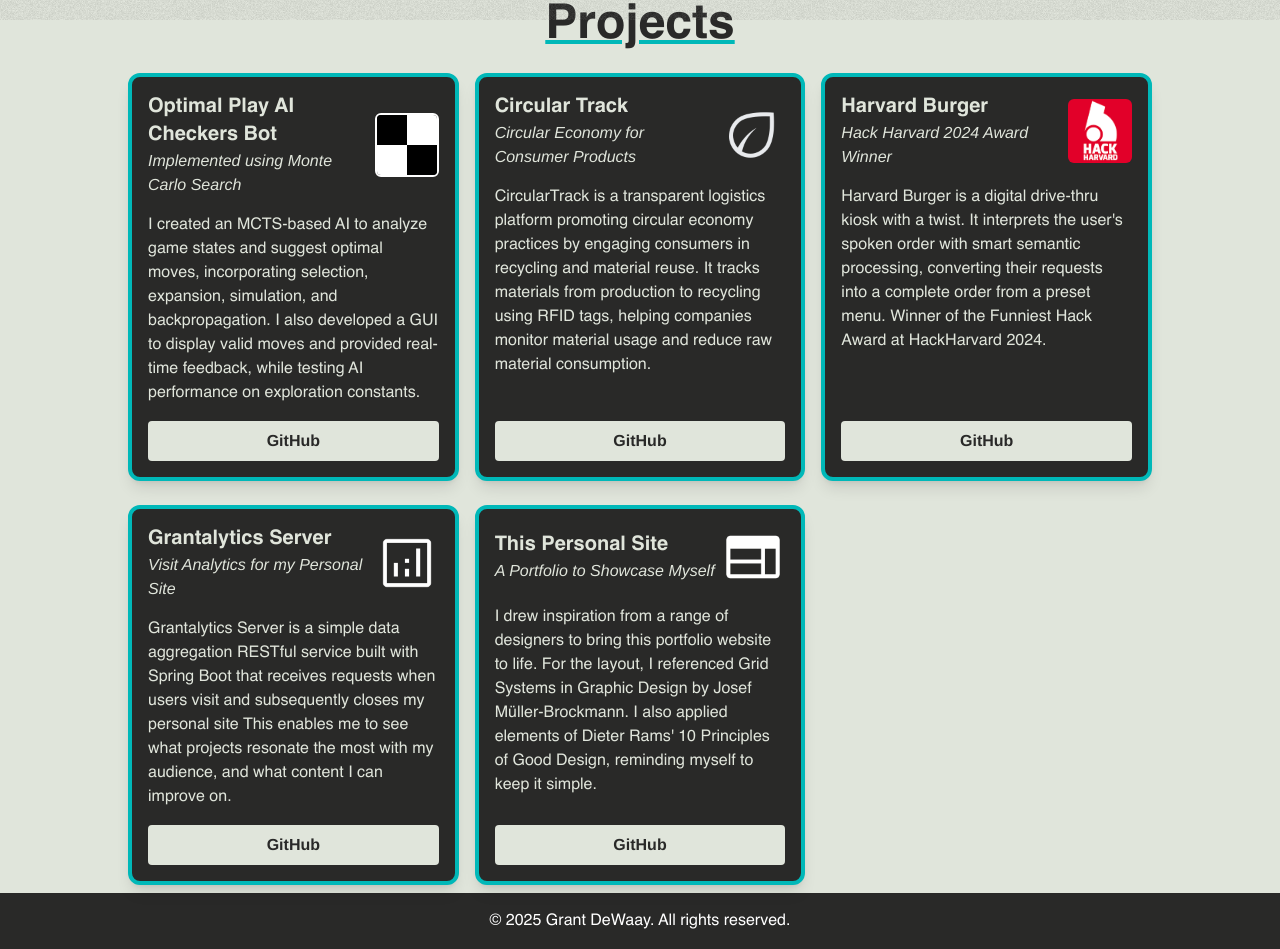
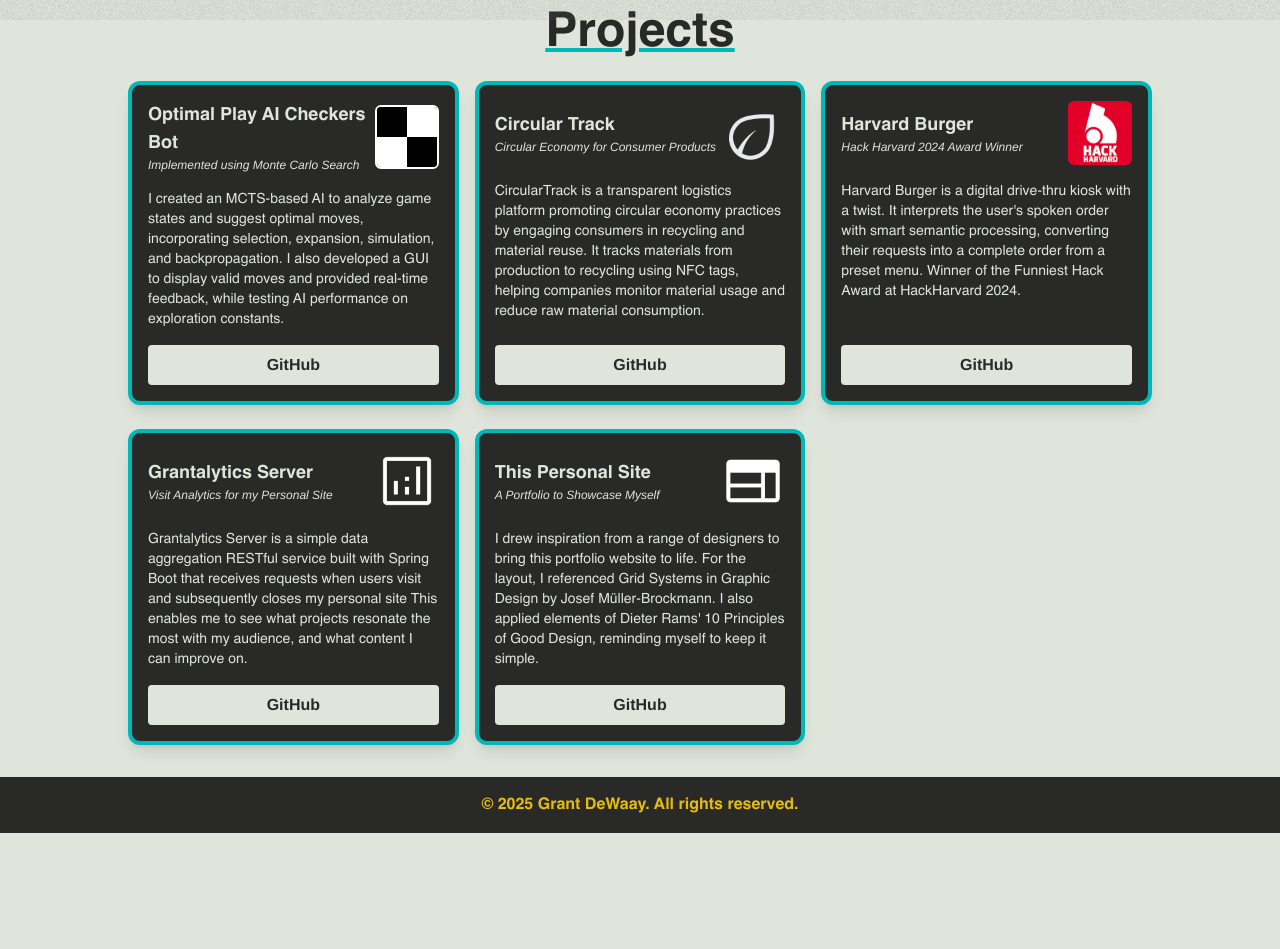
Before and after one commit to GrantDeWaay/personal-site, a React (Create React App) app: page / in a window 1280 px wide. Shown: the part 780-1729 px from the top of the page. After the commit the page ends 1613 px from the top, so only its background shows below. Built offline with nearby package versions, Linux system fonts and the light colour scheme.

Commit message:
more style

```diff
--- a/src/App.tsx
+++ b/src/App.tsx
@@ -24,9 +24,6 @@
 
       </LayoutContainer>
       <LayoutContainer3>
-
-      </LayoutContainer3>
-      <LayoutContainer3>
         {/* Wrapping the NewCards with motion.div for sequential animation */}
           <div className='col-span-12 z-10 text-center text-faded-back font-sans text-5xl font-bold underline underline-offset-2 decoration-4 decoration-swiss-blue'>Projects</div>
         <motion.div
@@ -34,7 +31,7 @@
           whileInView={{ opacity: 1 }} // Make it fade in when it enters the viewport
           transition={{ duration: 1, delay: 1 / 6 }} // No delay for the first card
           viewport={{ once: true }} // Trigger the animation only once
-          className='md:col-span-4 col-span-12 z-10 flex md:mx-0'
+          className='lg:col-span-4 col-span-12 z-10 flex md:mx-0'
         >
 
           <NewCard
@@ -54,14 +51,14 @@
           whileInView={{ opacity: 1 }} // Make it fade in when it enters the viewport
           transition={{ duration: 1, delay: 2 / 6 }} // Adding a delay of 0.5s for the second card
           viewport={{ once: true }} // Trigger the animation only once
-          className='md:col-span-4 col-span-12 z-10 flex'
+          className='lg:col-span-4  md:col-span-6  col-span-12 z-10 flex'
         >
 
           <NewCard
             image={'./eco.png'}
             title={"Circular Track"}
             subtitle={'Circular Economy for Consumer Products'}
-            text={"CircularTrack is a transparent logistics platform promoting circular economy practices by engaging consumers in recycling and material reuse. It tracks materials from production to recycling using RFID tags, helping companies monitor material usage and reduce raw material consumption."}
+            text={"CircularTrack is a transparent logistics platform promoting circular economy practices by engaging consumers in recycling and material reuse. It tracks materials from production to recycling using NFC tags, helping companies monitor material usage and reduce raw material consumption."}
             link={'https://github.com/GrantDeWaay/CircularTrack'}
             color='#292928'
             buttonLabel={'GitHub'}
@@ -73,7 +70,7 @@
           whileInView={{ opacity: 1 }} // Make it fade in when it enters the viewport
           transition={{ duration: 1, delay: 1 / 2 }} // Adding a delay of 1s for the third card
           viewport={{ once: true }} // Trigger the animation only once
-          className='md:col-span-4 col-span-12 z-10 md:mx-0 flex'
+          className='lg:col-span-4 md:col-span-6  col-span-12 z-10 md:mx-0 flex'
         >
           <NewCard
             image={'./HackHarvard.png'}
@@ -90,7 +87,7 @@
           whileInView={{ opacity: 1 }} // Make it fade in when it enters the viewport
           transition={{ duration: 1, delay: 4 / 6 }} // Adding a delay of 1s for the third card
           viewport={{ once: true }} // Trigger the animation only once
-          className='md:col-span-4 col-span-12 z-10 flex'
+          className='lg:col-span-4 md:col-span-6  col-span-12 z-10 flex'
         >
           <NewCard
             image={'./analytics.png'}
@@ -107,7 +104,7 @@
           whileInView={{ opacity: 1 }} // Make it fade in when it enters the viewport
           transition={{ duration: 1, delay: 4 / 6 }} // Adding a delay of 1s for the third card
           viewport={{ once: true }} // Trigger the animation only once
-          className='md:col-span-4 col-span-12 z-10 flex'
+          className='lg:col-span-4 md:col-span-6 col-span-12 z-10 flex'
         >
           <NewCard
             image={'./website.png'}
--- a/src/components/About.tsx
+++ b/src/components/About.tsx
@@ -4,7 +4,8 @@
 const About: React.FC = () => (
 
     <>
-    <div className="grid md:col-span-6 col-span-12 z-10 mr-8 mt-16 md:my-16 text-faded-black gap-6 ">
+    <div className="grid lg:col-span-6 col-span-12 z-10 mr-8 mt-16 md:my-16 text-faded-black gap-6 ">
+
         {/* Text Section */}
         <motion.div
             initial={{ opacity: 0 }}
@@ -34,9 +35,9 @@
             whileInView={{ opacity: 1 }}
             transition={{ duration: 1 }}
             viewport={{ once: true }}
-            className="md:col-span-6 col-span-12  md:my-16 mb-16 flex items-center justify-center z-[10000] "
+            className="lg:col-span-6 col-span-12  md:my-16 mb-16 flex items-center justify-center z-[10000] "
         >
-            <img src="Photo1.jpg" className="max-w-full max-h-full rounded-lg border-2  border-swiss-red  " alt="Image" />
+            <img src="Photo1.jpg" className="max-w-full max-h-full rounded-lg border-4  border-swiss-red  " alt="Image" />
         </motion.div>
     </>
 );
--- a/src/components/Footer.tsx
+++ b/src/components/Footer.tsx
@@ -5,7 +5,7 @@
         <footer
             className="flex justify-center items-center p-4 col-span-12 bg-faded-back"
         >
-            <div className="text-white text-center z-10">
+            <div className="text-swiss-yellow font-bold text-center z-10">
                 <p>© 2025 Grant DeWaay. All rights reserved.</p>
             </div>
         </footer>
--- a/src/components/Header.tsx
+++ b/src/components/Header.tsx
@@ -12,9 +12,15 @@
       <h1 className="lg:text-7xl text-5xl leading-tight font-bold text-faded-back">
         Grant DeWaay
       </h1>
-      <p className="text-3xl pb-3 text-faded-back">
+      <div className='flex'>
+      <p className="text-3xl pb-3 text-faded-back  decoration-swiss-red  underline-offset-2">
         Software Engineer
       </p>
+      {/* <div className='bg-swiss-red inline-block rounded-full w-[1.875rem] h-[1.875rem] mt-[0.25rem] ml-[1rem]'/>
+      <div className='bg-swiss-blue inline-block rounded-full w-[1.875rem] h-[1.875rem] mt-[0.25rem] ml-[.5rem]'/>
+      <div className='bg-swiss-yellow inline-block rounded-full w-[1.875rem] h-[1.875rem] mt-[0.25rem] ml-[.5rem]'/> */}
+      </div>
+
       <div className='flex justify-center md:justify-start gap-4'>
       <ResumeButton/>
       <GitHubIcon/>
--- a/src/components/LayoutContainer.tsx
+++ b/src/components/LayoutContainer.tsx
@@ -26,8 +26,8 @@
 
 const LayoutContainer3: React.FC<PropsWithChildren> = ({ children }) => {
   return (
-    <div className="bg-faded-black relative px-[10%]   ">
-      <div className=" mx-auto grid grid-cols-12 gap-x-4 gap-y-6 auto-rows-fixed py-2">
+    <div className="bg-faded-black relative px-[10%]  ">
+      <div className=" mx-auto grid grid-cols-12 gap-x-4 gap-y-6 auto-rows-fixed py-8">
         {children}
       </div>
     </div>
--- a/src/components/NewCard.tsx
+++ b/src/components/NewCard.tsx
@@ -30,18 +30,18 @@
     >
       <div className="flex items-center justify-between mb-4">
         <div>
-          <h2 className={`text-xl font-bold ${dark ? 'text-faded-back' : 'text-faded-black'}`}>{title}</h2>
-          <h3 className={` italic ${dark ? 'text-faded-back' : 'text-faded-black'}`}>{subtitle}</h3>
+          <h2 className={`lg:text-lg font-bold ${dark ? 'text-faded-back' : 'text-faded-black'}`}>{title}</h2>
+          <h3 className={`lg:text-md text-xs italic ${dark ? 'text-faded-back' : 'text-faded-black'}`}>{subtitle}</h3>
         </div>
 
         <img
-          className={`w-16 h-16 object-cover rounded-md ${imageOutline ? 'border-2 border-white' : ''}`}
+          className={`lg:w-16 lg:h-16 w-12 h-12 object-cover rounded-md ${imageOutline ? 'border-2 border-white' : ''}`}
           src={image}
           alt={title}
         />
       </div>
 
-      <p className={`flex-grow ${dark ? 'text-faded-back' : 'text-faded-black'}`}>{text}</p>
+      <p className={`flex-grow text-sm ${dark ? 'text-faded-back' : 'text-faded-black'}`}>{text}</p>
 
       <button
         onClick={openLink}
```
